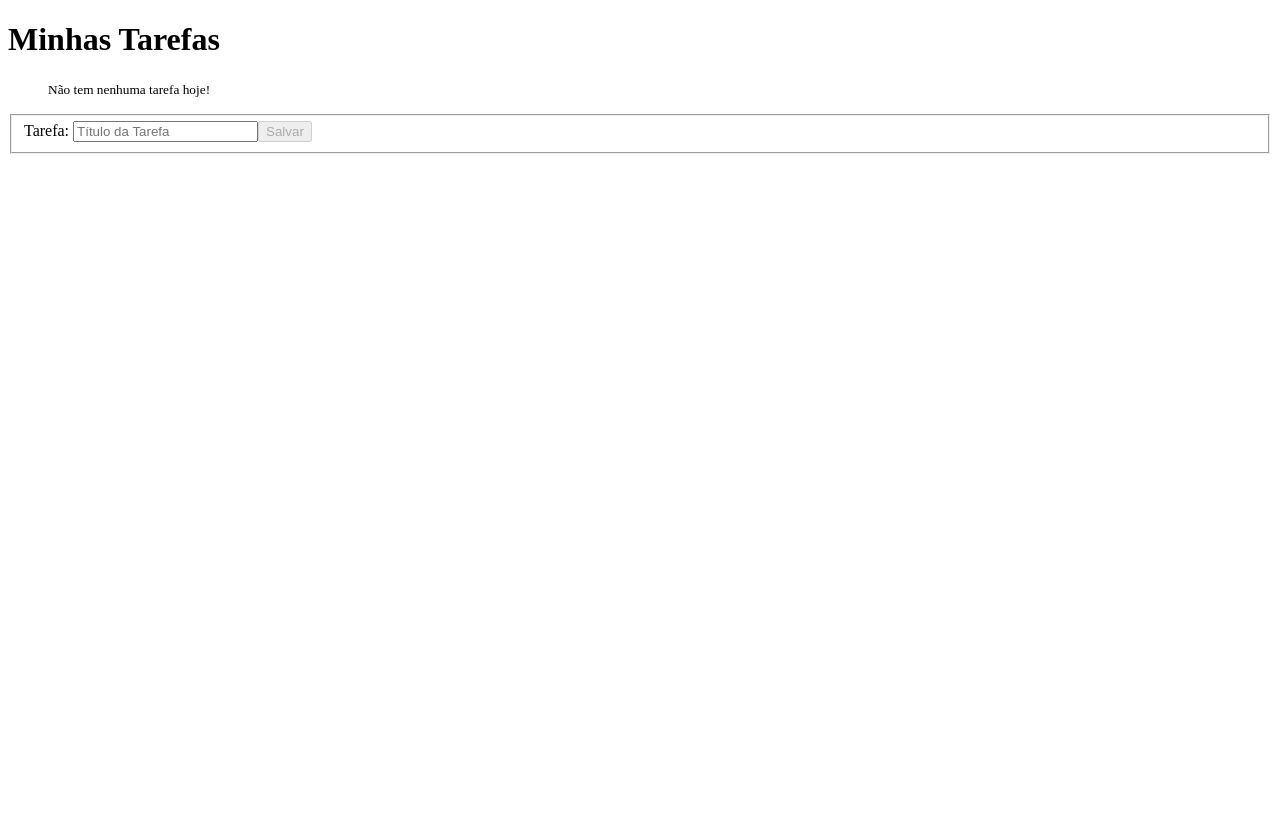
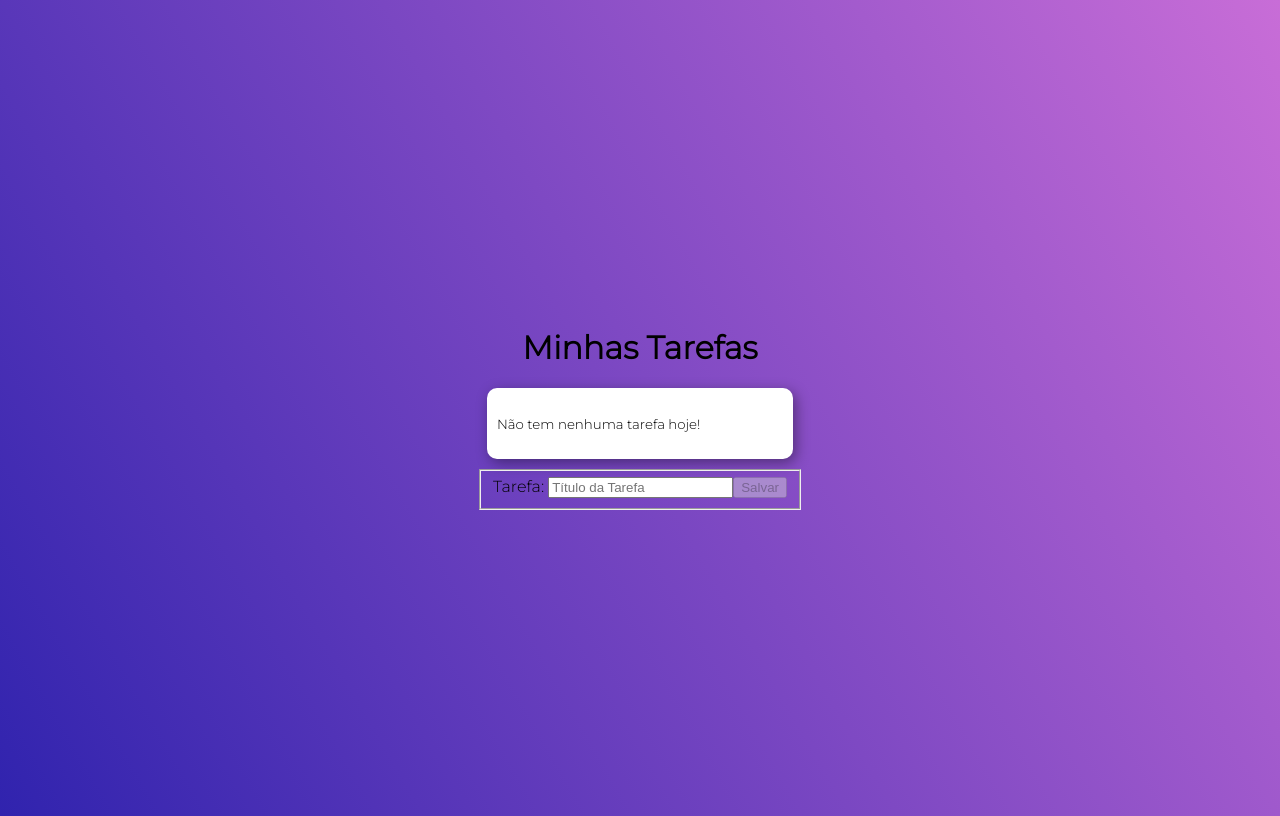
Before and after one commit to miltonhonji/Come-ando-com-Angular, an Angular app: page / in a window 1280 px wide. Built offline with nearby package versions, Linux system fonts and the light colour scheme.

Commit message:
Alterado a tela index e css e personalizado os botões.

```diff
--- a/src/app/app.component.html
+++ b/src/app/app.component.html
@@ -3,7 +3,7 @@
   <!--Mostrando quando não há nada cadastrado-->
   <p *ngIf="todos.length==0"><small>Não tem nenhuma tarefa hoje!</small></p>
   <li *ngFor="let todo of todos">
-      {{ todo.id}}. {{ todo.title }} |
+      {{ todo.title }} |
       <button *ngIf="!todo.done" (click)="markAsDone(todo)">CONCLUIR</button> |
       <button *ngIf="todo.done" (click)="markAsUndone(todo)">REFAZER</button> |
       <button (click)="remove(todo)">REMOVER</button>
--- a/src/app/app.component.ts
+++ b/src/app/app.component.ts
@@ -1,6 +1,7 @@
 import { Todo } from './../models/todo.model';
 import { Component } from '@angular/core';
 import { FormGroup, FormBuilder, Validators } from '@angular/forms';
+//import { threadId } from 'worker_threads';
 
 @Component({
   selector: 'app-root', // <app-root></app-root>
@@ -24,6 +25,9 @@ export class AppComponent {
           Validators.required
         ])]
       });
+
+      //Carregando a aplicação
+      this.load();
     }
 
     add() {
@@ -52,6 +56,8 @@ export class AppComponent {
         //this refere a variáveis acima.
         this.todos.splice(index, 1);
       }
+      //chamando o método save
+      this.save();
 
     }
 
@@ -60,6 +66,8 @@ export class AppComponent {
       //Chamando o done do todo.model.ts
       //setando para verdadeiro.
       todo.done = true;
+      //Chamando o save
+      this.save();
     }
 
     //Marcado Refazer
@@ -67,6 +75,8 @@ export class AppComponent {
       //Chamando o done do todo.model.ts
       //Setando para false
       todo.done = false;
+      //Chamando o save
+      this.save();
     }
 
     //Save
@@ -75,4 +85,17 @@ export class AppComponent {
       const data = JSON.stringify(this.todos);
       localStorage.setItem('todos', data);
     }
+
+    //Load para mostrar os nomes
+    load() {
+      //campo string para os dados
+      const data = localStorage.getItem('todos');
+      //Convertendo para JSON
+      //Sempre usando PARSE
+      if(data){
+        this.todos = JSON.parse(data);
+      } else {
+        this.todos = [];
+      }
+    }
 }
--- a/src/index.html
+++ b/src/index.html
@@ -6,6 +6,7 @@
   <base href="/">
   <meta name="viewport" content="width=device-width, initial-scale=1">
   <link rel="icon" type="image/x-icon" href="favicon.ico">
+  <link href="https://fonts.googleapis.com/css2?family=Montserrat:wght@300&display=swap" rel="stylesheet">
 </head>
 <body>
   <app-root></app-root>
--- a/src/styles.css
+++ b/src/styles.css
@@ -1 +1,58 @@
 /* You can add global styles to this file, and also import other style files */
+body {
+  /*Propriedades*/
+  height:100vh; /*Imagem da tela*/
+  display:flex; /*Manipulação de itens */
+  align-items:center;
+  justify-content:center;
+  font-family:'Montserrat', sans-serif;
+  font-weight: 300;
+  text-align:center;
+  background: #3023ae;
+  /*Backgroup mozilla -moz*/
+  background: -moz-linear-gradient(60deg, #3023ae 0%, #c86dd7 100%);
+  /*Backup edge e chrome webkit*/
+  background: -webkit-linear-gradient(60deg, #3023ae 0%, #c86dd7 100%);
+  /*Qualquer browser*/
+  background: linear-gradient(60deg, #3023ae 0%, #c86dd7 100%);
+  /*I7 antigos*/
+  filter: progid:DXImageTransform.Microsoft.gradient(startColorstr='#3023ae', endColorstr='#c86dd7', GradientType=1);
+}
+
+li {
+  padding: 15px;
+  margin: 10px;
+  font-size: 1em;
+  font-style: italic;
+  border-bottom: 2px solid rgba(0, 0, 0, 0.2);
+}
+
+li>button {
+  border: none;
+  background-color: #fff;
+  font-size: 1em;
+  float: right;
+  opacity: 0.6;
+  transition: opacity 1s;
+}
+
+li>button:hover {
+  opacity: 1;
+  transition: opacity 1s;
+}
+
+button {
+  cursor: pointer;
+}
+
+ul{
+  text-align:left;
+  margin: 10px; /*lado de dentro*/
+  padding: 10px; /*lado de fora*/
+  list-style: none;
+  background: #fff;
+  border-radius: 10px;
+  -webkit-box-shadow: 3px 4px 14px 0px rgba(0, 0, 0, 0.39);
+  -moz-box-shadow: 3px 4px 14px 0px rgba(0, 0, 0 , 0.39);
+  box-shadow: 3px 4px 14px 0px rgba(0, 0, 0, 0.39);
+}
```
